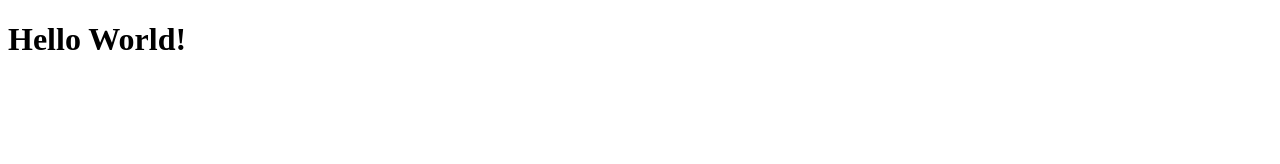
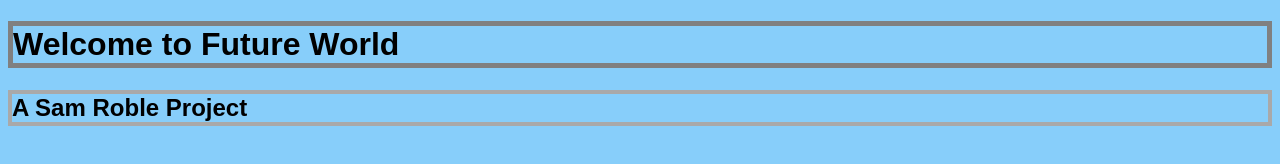
Before and after one commit to smroble1996/Futureworld, a plain HTML site: page index.html in a window 1280 px wide. Drawn offline with Linux system fonts and the light colour scheme.

Commit message:
add style.css, connect to index.html

```diff
--- a/index.html
+++ b/index.html
@@ -3,11 +3,14 @@
   <head>
     <head>
         <title>My Website</title>
+        <link rel="stylesheet" href="style.css">
+  <title>My Website</title>
       </head>
   </head>
   <body>
     <body>
-        <h1>Hello World!</h1>
+        <h1>Welcome to Future World</h1>
+        <h2>A Sam Roble Project</h2>
       </body>
   </body>
 </html>
--- /dev/null
+++ b/style.css
@@ -0,0 +1,16 @@
+body {
+    background: lightskyblue;
+  }
+
+  h1 {
+    border: 5px solid grey;
+    font-family: Arial, Helvetica, sans-serif;
+  }
+
+  h2 {
+    border: 4px solid darkgrey;
+    font-family: Arial, Helvetica, sans-serif;
+
+  div {
+    border: double;
+  }
```
